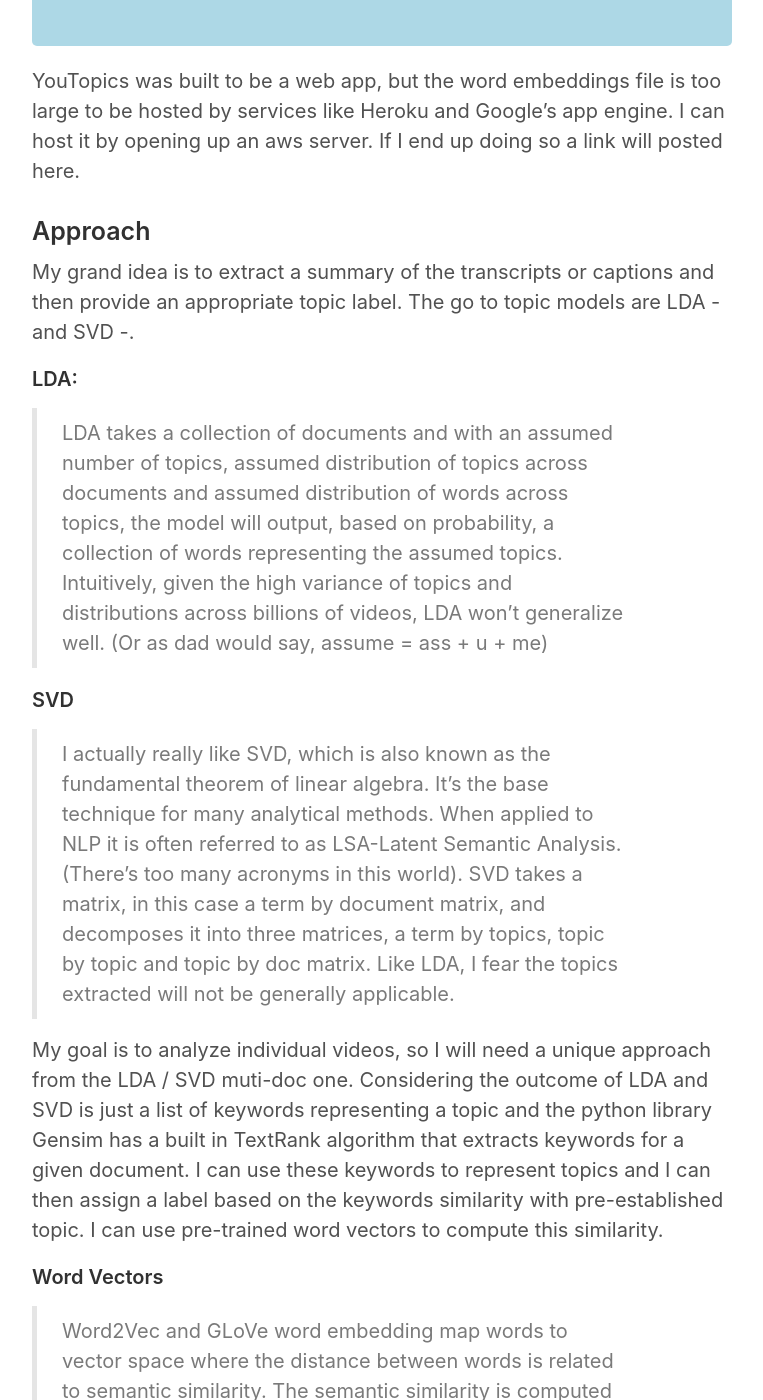
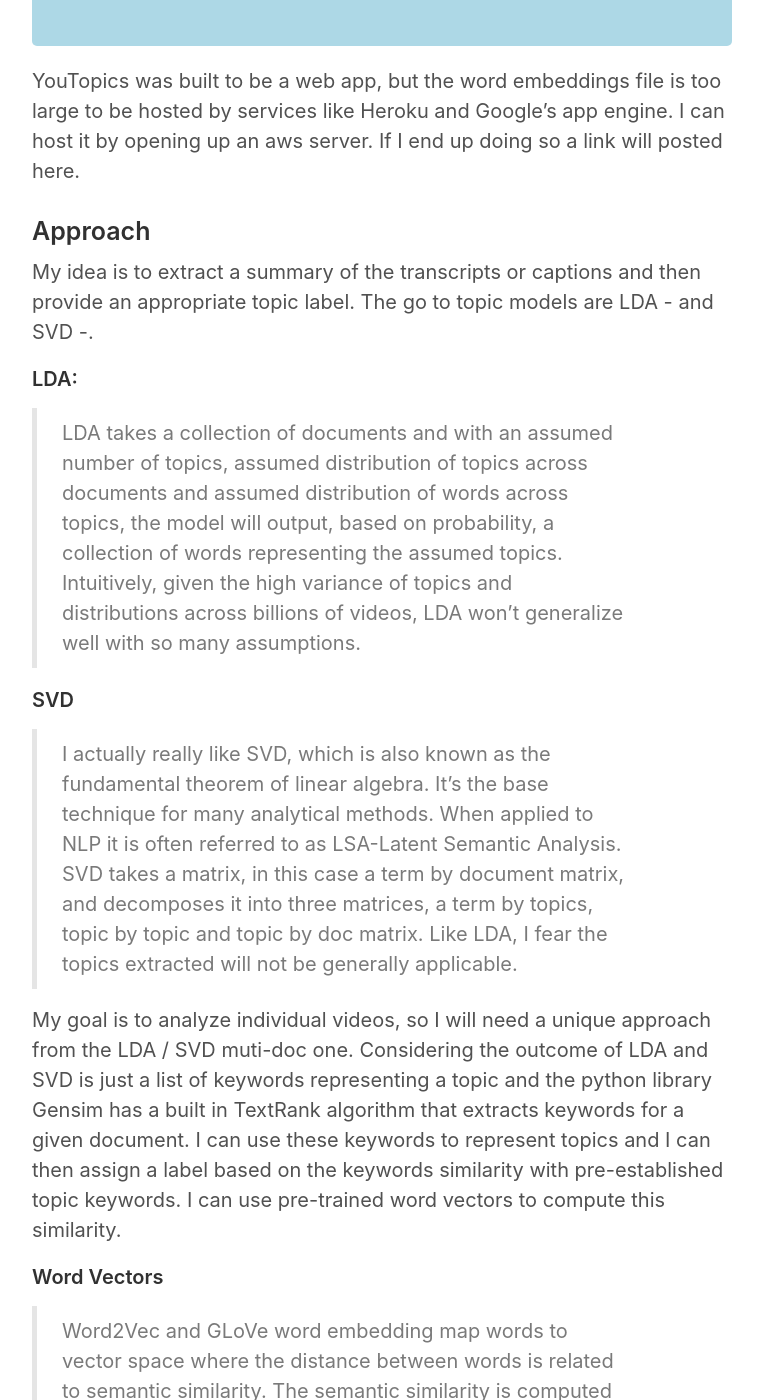
Before and after one commit to Andrewjportal/Andrewjportal.github.io, a Jekyll site: the page built from _posts/2019-03-08-YouTopics.md, in a window 1280 px wide and 1400 px high, scrolled down 1068 px. Shown: the whole window, without its empty margins (258-1021 px from the left). Built offline with Jekyll 4.4.1, drawn with Linux system fonts in a browser that asks for light colours.

```diff
--- a/_posts/2019-03-08-YouTopics.md
+++ b/_posts/2019-03-08-YouTopics.md
@@ -4,16 +4,10 @@ title: YouTopics
 ---
 ***
 ## Overview
-YouTopics allows the user to quickly analyze the relevance of a youtube video.
-Given a user-generated list of keywords representing a topic,
-YouTopics measures the similarity between the user's topic
-and a youtube video's topic.
+YouTopics allows the user to quickly analyze the relevance of a youtube video. Given a user-generated list of keywords representing a topic, YouTopics measures the similarity between the user's topic and a youtube video's topic.
 
 ### Motivation
-YouTube has a lot information that can be analyzed with NLP thanks to
-transcripts and auto generated captions. Despite its popularity, I was unable
-to find example projects working with this information and so it appears youtube is an
-untouch trove of human communication waiting to be processed.
+YouTube has a lot information that can be analyzed with NLP thanks to transcripts and auto generated captions. Despite its popularity, I was unable to find example projects working with this information and so it appears youtube is an untouch trove of human communication waiting to be processed.
 
 ### Final Product
  ![Image test]({{ site.url }}/images/youtopics.png)
@@ -21,17 +15,17 @@ untouch trove of human communication waiting to be processed.
 
 
 ### Approach
-My grand idea is to extract a summary of the transcripts or captions and then
+My idea is to extract a summary of the transcripts or captions and then
 provide an appropriate topic label. The go to topic models are LDA - and SVD -.
 
 #### LDA:
-> LDA takes a collection of documents and with an assumed number of topics, assumed distribution of topics across documents and assumed distribution of words across topics, the model will output, based on probability, a collection of words representing the assumed topics. Intuitively, given the high variance of topics and distributions across billions of videos, LDA won't generalize well. (Or as dad would say, assume = ass + u + me)
+> LDA takes a collection of documents and with an assumed number of topics, assumed distribution of topics across documents and assumed distribution of words across topics, the model will output, based on probability, a collection of words representing the assumed topics. Intuitively, given the high variance of topics and distributions across billions of videos, LDA won't generalize well with so many assumptions.
 
 #### SVD
-> I actually really like SVD, which is also known as the fundamental theorem of linear algebra. It's the base technique for  many analytical methods. When applied to NLP it is often referred to as LSA-Latent Semantic Analysis.(There's too many acronyms in this world). SVD takes a matrix, in this case a term by document matrix, and decomposes it into three matrices, a term by topics, topic by topic and topic by doc matrix. Like LDA, I fear the topics extracted will not be generally applicable.
+> I actually really like SVD, which is also known as the fundamental theorem of linear algebra. It's the base technique for many analytical methods. When applied to NLP it is often referred to as LSA-Latent Semantic Analysis. SVD takes a matrix, in this case a term by document matrix, and decomposes it into three matrices, a term by topics, topic by topic and topic by doc matrix. Like LDA, I fear the topics extracted will not be generally applicable.
 
-My goal is to analyze individual videos, so I will need a unique approach from the  LDA / SVD muti-doc one.
-Considering the outcome of LDA and SVD is just a list of keywords representing a topic and the python library Gensim has a built in TextRank algorithm that extracts keywords for a given document. I can use these keywords to represent topics and I can then assign a label based on the keywords similarity with pre-established topic. I can use pre-trained word vectors to compute this similarity.
+My goal is to analyze individual videos, so I will need a unique approach from the LDA / SVD muti-doc one.
+Considering the outcome of LDA and SVD is just a list of keywords representing a topic and the python library Gensim has a built in TextRank algorithm that extracts keywords for a given document. I can use these keywords to represent topics and I can then assign a label based on the keywords similarity with pre-established topic keywords. I can use pre-trained word vectors to compute this similarity.
 
 #### Word Vectors
 > Word2Vec and GLoVe word embedding map words to vector space where the distance between words is related to semantic similarity. The semantic similarity is computed with the Word2Vec by taking the parameters from a neural network prediction the surrounding words. GloVe uses a more direct approach, GloVe's objective is to predict the log probability of word occurrence across the whole corpus. GloVe's approach is more complicate, but produces generally better results than Word2Vec. Since, I am going to use Stanford's pretrained model the complexity is not a concern, and so I will GloVe embeddings for the performance.
```
Also changed, not shown: _posts/2019-03-25-Skytron.md (+1 -1 lines), images/stream-learn.png (added), 1 other file.
